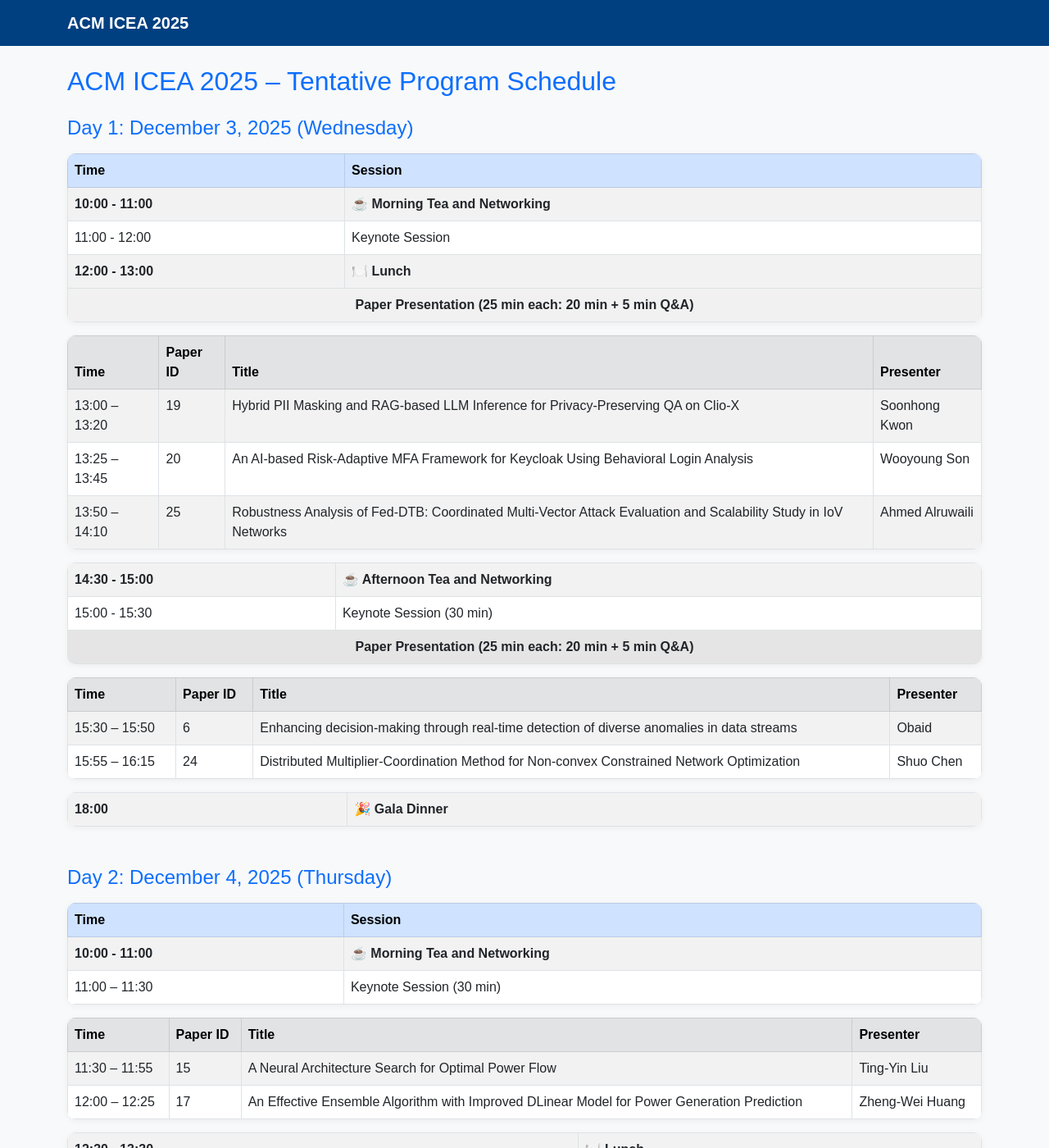
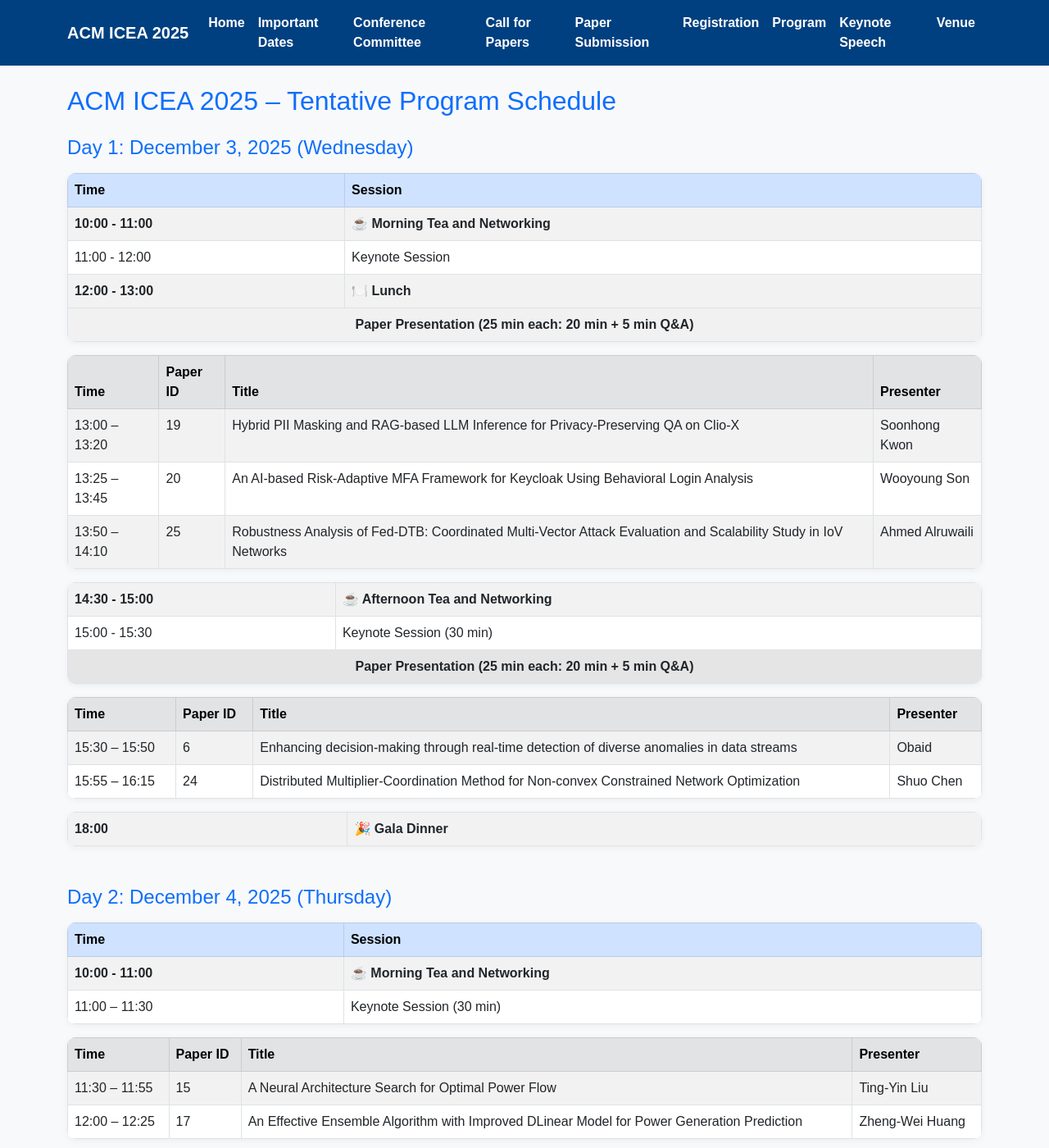
Before and after one commit to icea2025/latrobe, a Jekyll site: the page program/index.html, which Jekyll copies as it is, in a window 1280 px wide and 1400 px high. Shown: the whole window at 82% size. Built offline with Jekyll 4.4.1, drawn with Linux system fonts in a browser that asks for light colours.

Commit message:
Update index.html

```diff
--- a/program/index.html
+++ b/program/index.html
@@ -12,6 +12,10 @@
     }
     .navbar {
       background-color: #004080;
+      position: sticky;
+      top: 0;
+      width: 100%;
+      z-index: 1000;
     }
     .navbar a {
       color: white !important;
@@ -48,12 +52,31 @@
 </head>
 <body>
 
+<!-- ===== NAVBAR ===== -->
 <nav class="navbar navbar-expand-lg navbar-dark">
   <div class="container">
-    <a class="navbar-brand" href="#">ACM ICEA 2025</a>
+    <a class="navbar-brand" href="/latrobe/index.html">ACM ICEA 2025</a>
+    <button class="navbar-toggler" type="button" data-bs-toggle="collapse" data-bs-target="#navbarNav"
+            aria-controls="navbarNav" aria-expanded="false" aria-label="Toggle navigation">
+      <span class="navbar-toggler-icon"></span>
+    </button>
+    <div class="collapse navbar-collapse" id="navbarNav">
+      <ul class="navbar-nav ms-auto">
+        <li class="nav-item"><a class="nav-link" href="/latrobe/index.html">Home</a></li>
+        <li class="nav-item"><a class="nav-link" href="/latrobe/index.html#important-dates">Important Dates</a></li>
+        <li class="nav-item"><a class="nav-link" href="/latrobe/committee/index.html">Conference Committee</a></li>
+        <li class="nav-item"><a class="nav-link" href="/latrobe/papers/index.html">Call for Papers</a></li>
+        <li class="nav-item"><a class="nav-link" href="/latrobe/submission/index.html">Paper Submission</a></li>
+        <li class="nav-item"><a class="nav-link" href="/latrobe/registration/index.html">Registration</a></li>
+        <li class="nav-item"><a class="nav-link" href="/latrobe/program/index.html">Program</a></li>
+        <li class="nav-item"><a class="nav-link" href="/latrobe/keynote/index.html">Keynote Speech</a></li>
+        <li class="nav-item"><a class="nav-link" href="/latrobe/venue/index.html">Venue</a></li>
+      </ul>
+    </div>
   </div>
 </nav>
 
+<!-- ===== MAIN CONTENT ===== -->
 <div class="container mt-4">
   <h2 class="text-primary">ACM ICEA 2025 – Tentative Program Schedule</h2>
 
@@ -150,7 +173,6 @@
     </tbody>
   </table>
 
-  <!-- ===== IN-PERSON PRESENTATIONS ===== -->
   <table class="table table-bordered table-striped mt-2 session-table">
     <thead class="table-secondary">
       <tr><th>Time</th><th>Paper ID</th><th>Title</th><th>Presenter</th></tr>
@@ -186,12 +208,14 @@
     </tbody>
   </table>
 
+  <!-- CONTACT -->
   <div class="text-center mt-5">
     <h5 style="color: #004085;">📬 Need Help?</h5>
     <p>For any queries, contact <a href="mailto:icealatrobe2025@gmail.com" style="color: #d63384; font-weight:bold;">icealatrobe2025@gmail.com</a></p>
   </div>
 </div>
 
+<!-- ===== FOOTER ===== -->
 <footer class="bg-dark text-white text-center py-4 mt-5">
   <div class="container">
     <p><strong>Hosted by La Trobe University, Australia</strong></p>
```
